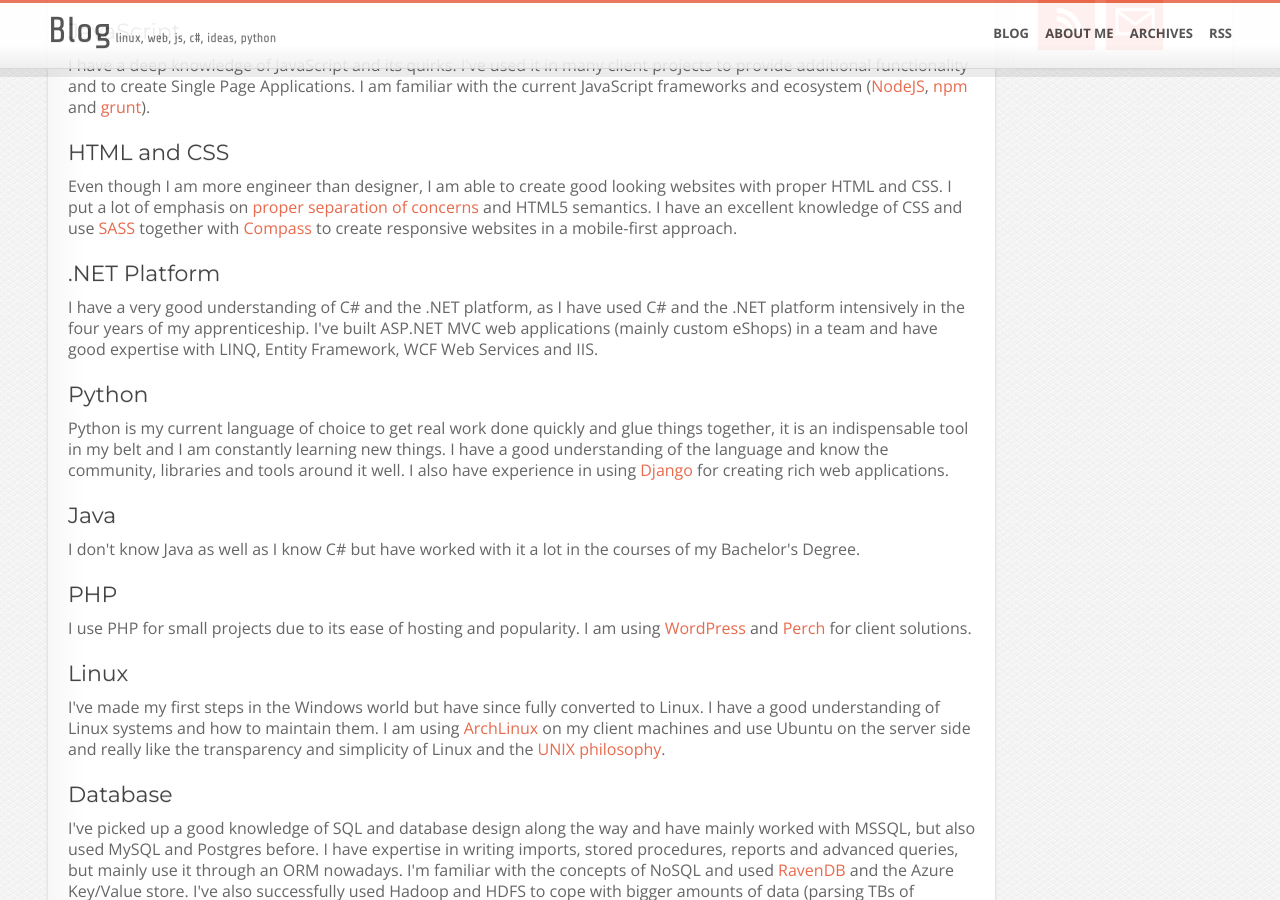
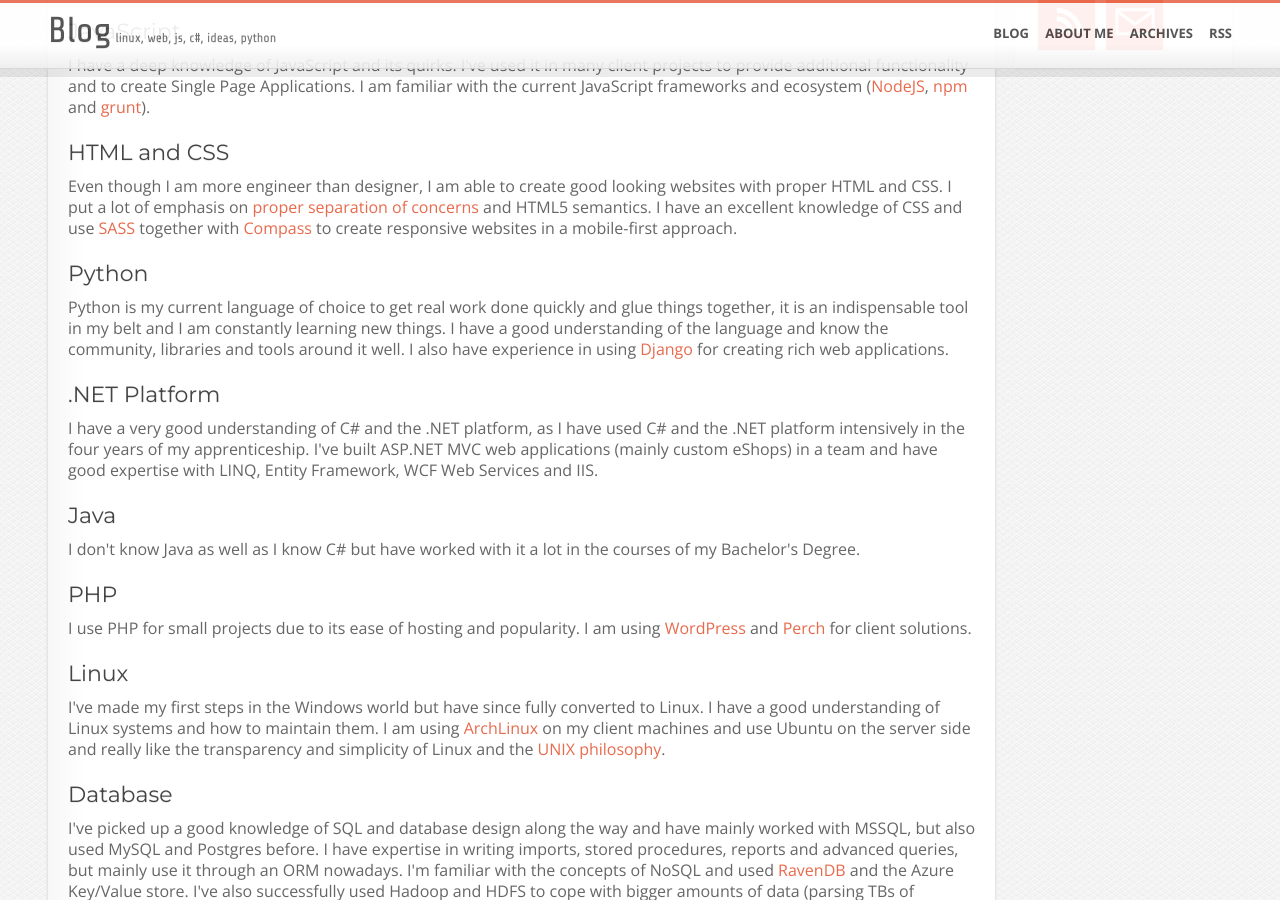
Before and after one commit to lukasmartinelli/lukasmartinelli.github.io, a Jekyll site: the page built from cv.html, in a window 1280 px wide and 900 px high, scrolled down 466 px. Built offline with Jekyll 4.4.1, drawn with Linux system fonts in a browser that asks for light colours; Markdown is read by kramdown in place of the engine named in the settings.

Commit message:
Moved python up in skills list

```diff
--- a/cv.html
+++ b/cv.html
@@ -100,19 +100,19 @@ title: Resume Lukas Martinelli
         I have an excellent knowledge of CSS and use <a href="http://sass-lang.com/">SASS</a> together with <a href="http://compass-style.org/">Compass</a> to create responsive websites in a mobile-first approach.
         </p>
 
-        <h3>.NET Platform</h3>
-        <p>
-        I have a very good understanding of C# and the .NET platform, as I have used C# and the .NET platform
-        intensively in the four years of my apprenticeship. I've built ASP.NET MVC web applications (mainly custom eShops)
-        in a team and have good expertise with LINQ, Entity Framework, WCF Web Services and IIS.
-        </p>
-
         <h3>Python</h3>
         <p>
         Python is my current language of choice to get real work done quickly and glue things together, it is an indispensable
         tool in my belt and I am constantly learning new things.
         I have a good understanding of the language and know the community, libraries and tools around it well.
         I also have experience in using <a href="https://www.djangoproject.com/">Django</a> for creating rich web applications.
+        </p>
+
+        <h3>.NET Platform</h3>
+        <p>
+        I have a very good understanding of C# and the .NET platform, as I have used C# and the .NET platform
+        intensively in the four years of my apprenticeship. I've built ASP.NET MVC web applications (mainly custom eShops)
+        in a team and have good expertise with LINQ, Entity Framework, WCF Web Services and IIS.
         </p>
 
         <h3>Java</h3>
```
